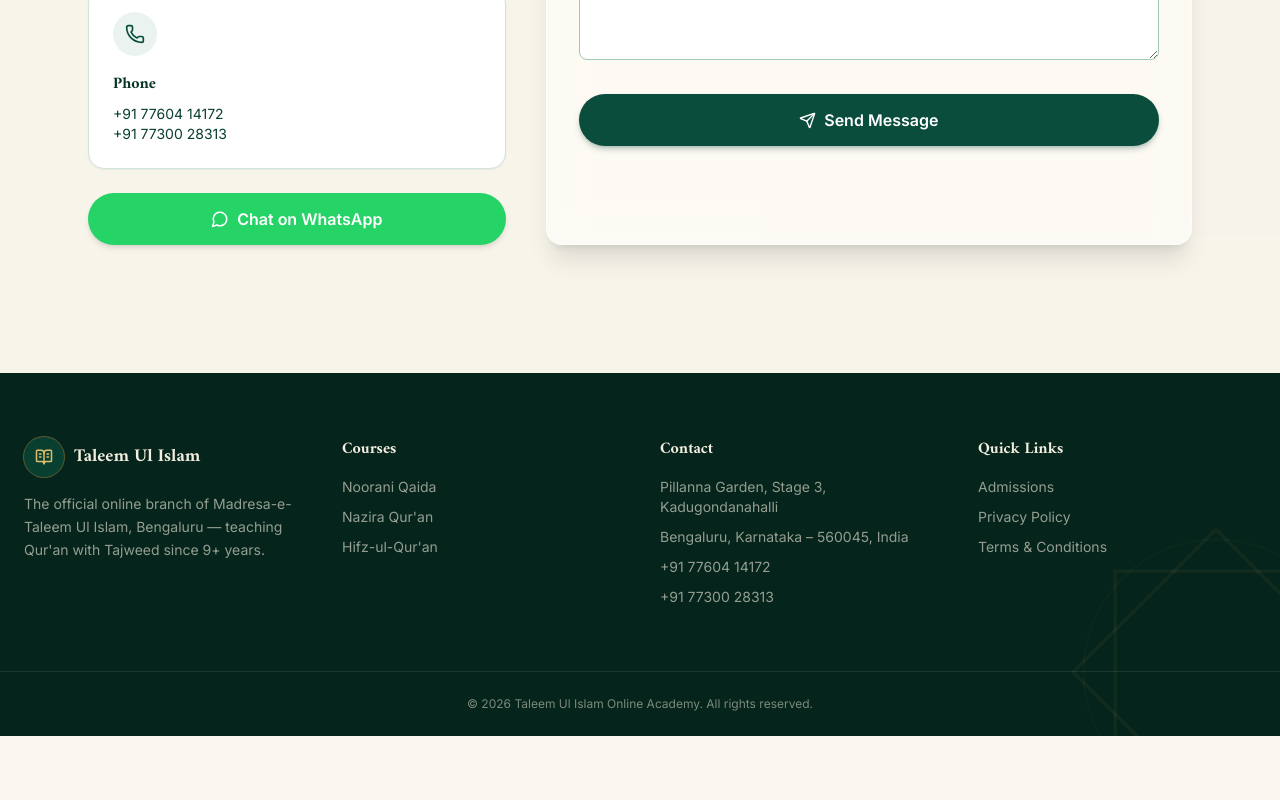
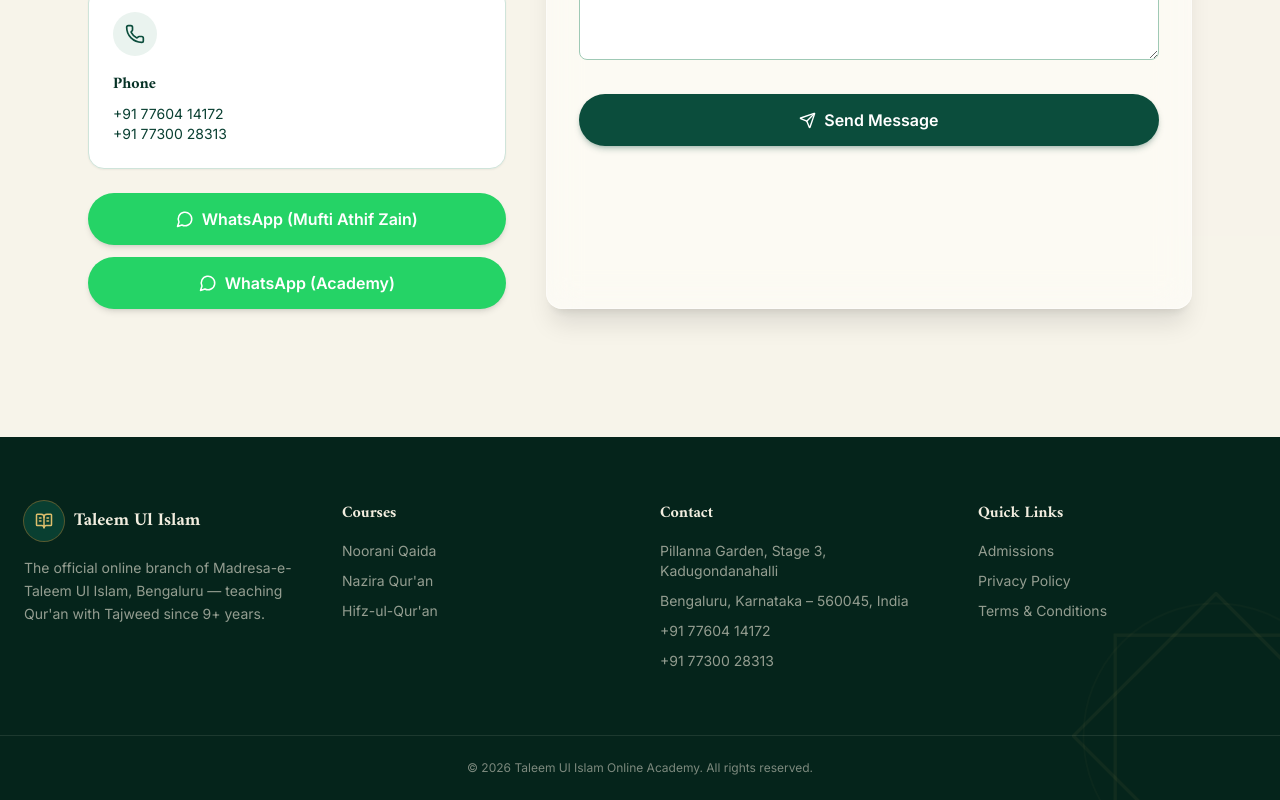
Before and after one commit to athiffzain/taleem-ul-islam-online-academy, a Next.js app: page / in a window 1280 px wide. Shown: the part 5607-6407 px from the top of the page. Before the commit the page ends 6343 px from the top, so only its background shows below. Built offline with nearby package versions, Linux system fonts and the light colour scheme.

Commit message:
Add two WhatsApp contacts

```diff
--- a/components/Contact.tsx
+++ b/components/Contact.tsx
@@ -61,14 +61,25 @@
               </a>
             </div>
 
+            <div className="space-y-3">
   <a
     href="https://wa.me/917760414172"
     target="_blank"
     rel="noopener noreferrer"
     className="flex items-center justify-center gap-2 rounded-full bg-[#25D366] text-white font-semibold py-3.5 shadow-md hover:brightness-95 transition"
   >
-              <MessageCircle size={18} /> Chat on WhatsApp
+    <MessageCircle size={18} /> WhatsApp (Mufti Athif Zain)
   </a>
+
+  <a
+    href="https://wa.me/917730028313"
+    target="_blank"
+    rel="noopener noreferrer"
+    className="flex items-center justify-center gap-2 rounded-full bg-[#25D366] text-white font-semibold py-3.5 shadow-md hover:brightness-95 transition"
+  >
+    <MessageCircle size={18} /> WhatsApp (Academy)
+  </a>
+</div>
           </motion.div>
 
           <motion.div
```
Lines whose indentation alone changed are shown as unchanged.
